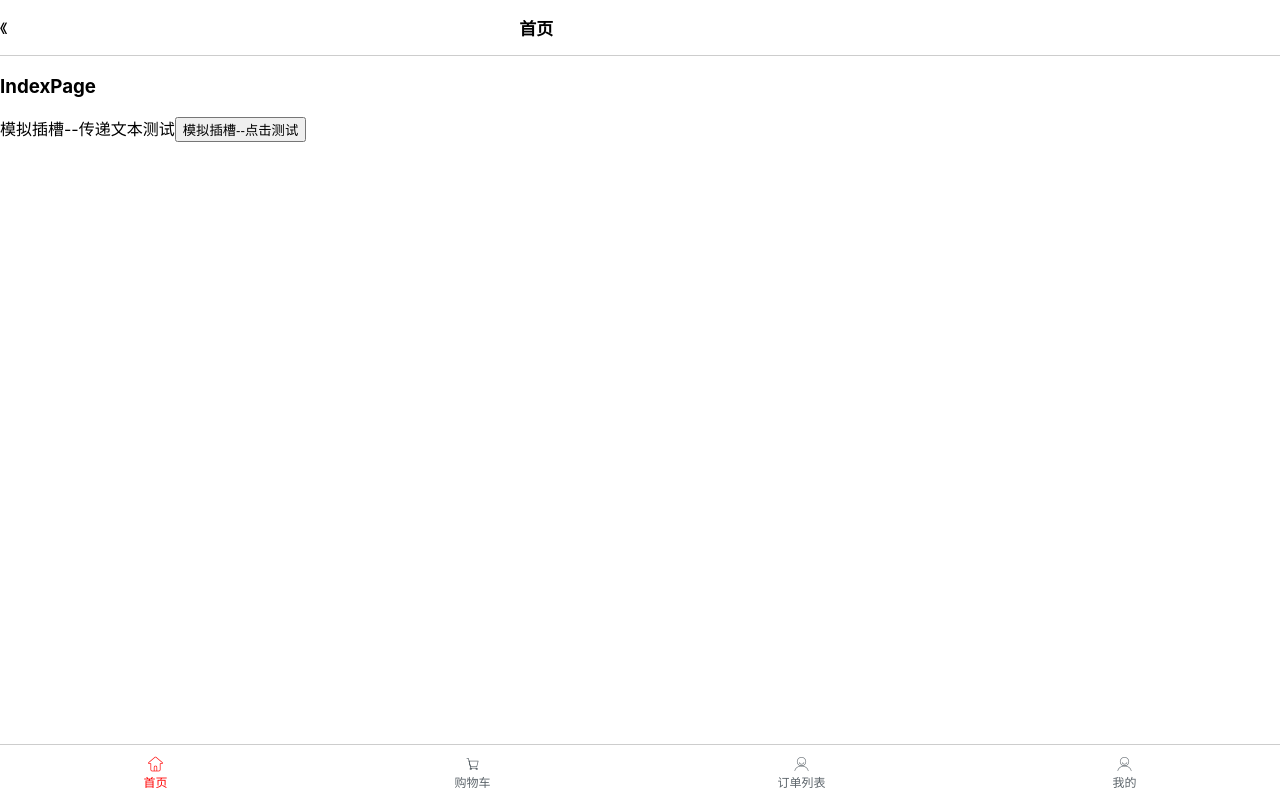
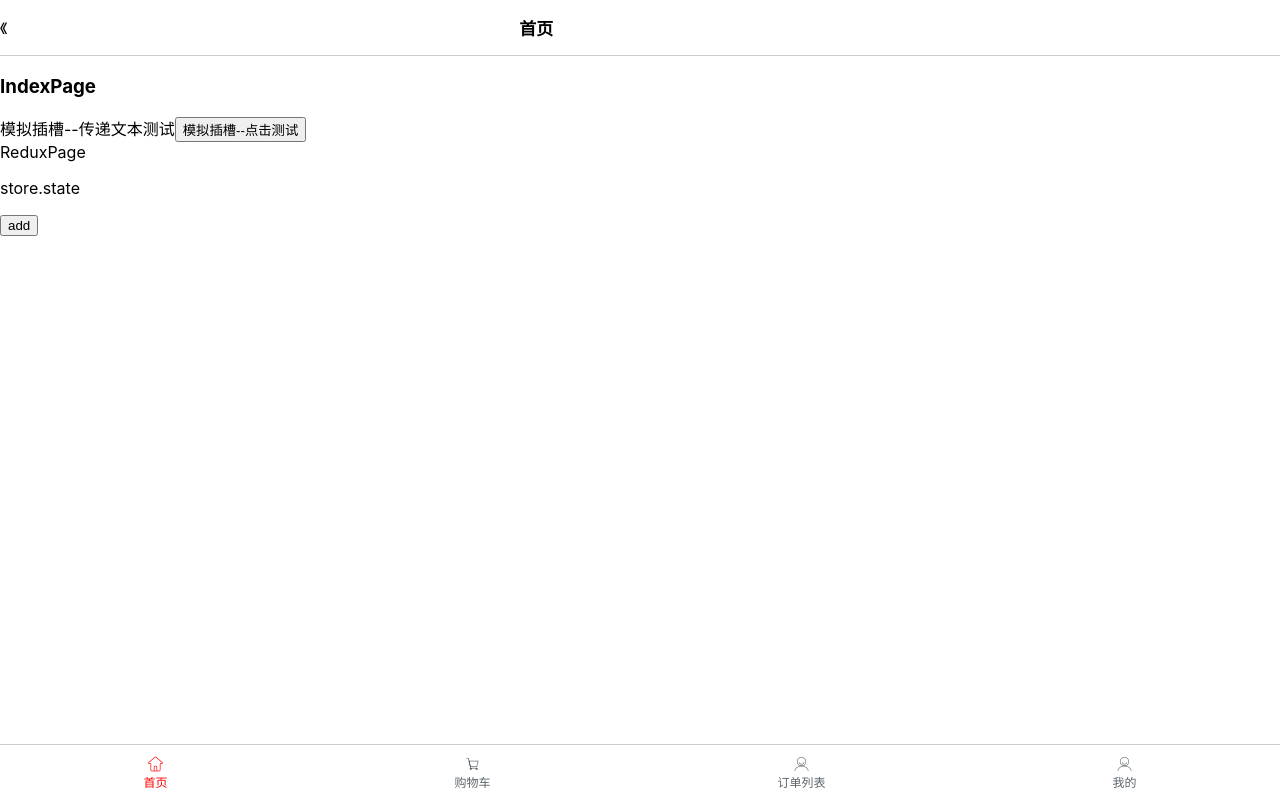
Before and after one commit to haohongyang1/my-app-test, a React (Create React App) app: page / in a window 1280 px wide. Built offline with nearby package versions, Linux system fonts and the light colour scheme.

Commit message:
redux update

```diff
--- a/src/App.js
+++ b/src/App.js
@@ -6,6 +6,7 @@ import UserPage from "./pages/UserPage";
 import BottomNav from "./components/BottomNav";
 // import SetStatePage from "./components/Demo/SetStatePage";
 // import LifeCyclePage from "./components/Demo/LifeCyclePage";
+import ReduxPage from "./components/Demo/ReduxPage";
 
 function App() {
   const [activeNum, setActiveNum] = useState(0);
@@ -17,6 +18,7 @@ function App() {
       {activeNum === 3 && <UserPage />}
       {/* <SetStatePage /> */}
       {/* <LifeCyclePage /> */}
+      <ReduxPage />
       <BottomNav activeNum={activeNum} setActiveNum={setActiveNum} />
     </div>
   );
--- /dev/null
+++ b/src/components/Demo/ReduxPage.js
@@ -0,0 +1,26 @@
+import React, { Component } from "react";
+import store from "../../store/index.js";
+export default class ReduxPage extends Component {
+  componentDidMount() {
+    store.subscribe(() => {
+      console.log("state发生变化了");
+      this.forceUpdate();
+    });
+  }
+  render() {
+    console.log(store);
+    return (
+      <div>
+        ReduxPage
+        <p>store.state</p>
+        <button
+          onClick={() => {
+            store.dispatch({ type: "ADD" });
+          }}
+        >
+          add
+        </button>
+      </div>
+    );
+  }
+}
--- /dev/null
+++ b/src/store/index.js
@@ -0,0 +1,17 @@
+/**
+ * 所有数据存储在store中；Action是
+ * dispatch方法：修改Reducer中的值
+ * subscribe：当state发生变化的时候，通知View(即更新DOM)
+ * getState：获取当前状态
+ */
+import { createStore } from "redux";
+function counterReducer(state, action) {
+  switch (action.type) {
+    case "ADD":
+      return (state += 1);
+    case "MINUS":
+      return (state -= 1);
+  }
+}
+const store = createStore(counterReducer);
+export default store;
```
Also changed, not shown: src/components/Demo/ReactReduxPage.js (added, +23 -0 lines), 1 other file (tests, documents, lock files or other folders).
